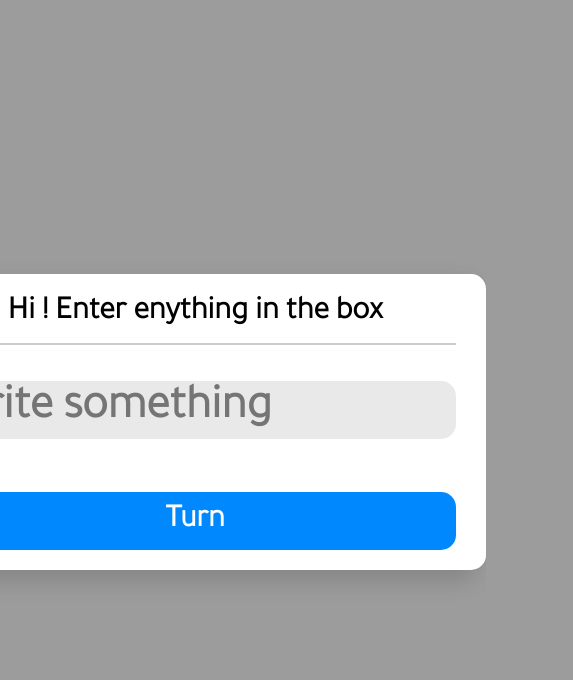
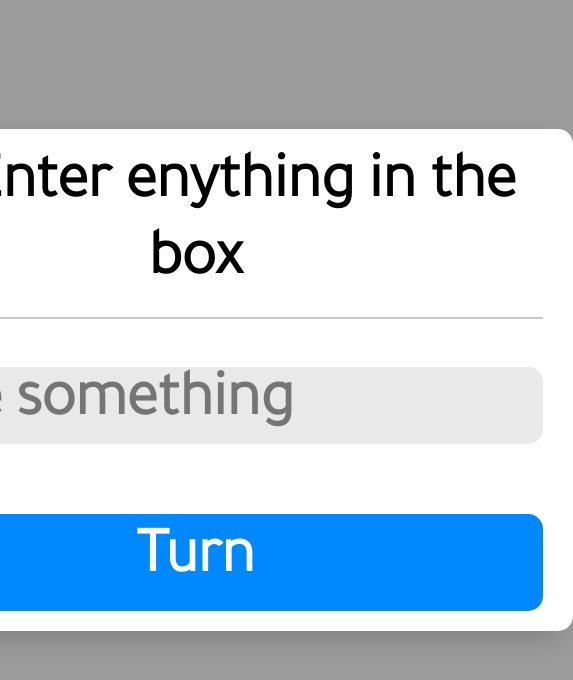
Before and after one commit to adamnetro/qr-code, a plain HTML site: page index.html in a window 390 px wide. Shown: the whole page, 573 px wide, since content can reach past the window. Drawn offline with Linux system fonts and the light colour scheme.

Commit message:
Add files via upload

```diff
--- a/style.css
+++ b/style.css
@@ -79,3 +79,28 @@ hr {
 .itm-qrCode .box-qrCode:hover{
     filter: blur(6px);
 }
+
+
+@media (max-width: 1080px) {
+
+    body{
+        height: 90vh;
+    }
+
+    .itm-qrCode h2{
+        font-size: 4em;
+    }
+
+    .itm-qrCode input{
+        font-size: 4em;
+    }
+
+    .itm-qrCode .box-qrCode{
+        border: 6.7px #0088ff dashed;
+    }
+
+    .itm-qrCode button{
+        font-size: 4em;
+    }
+
+}
```
